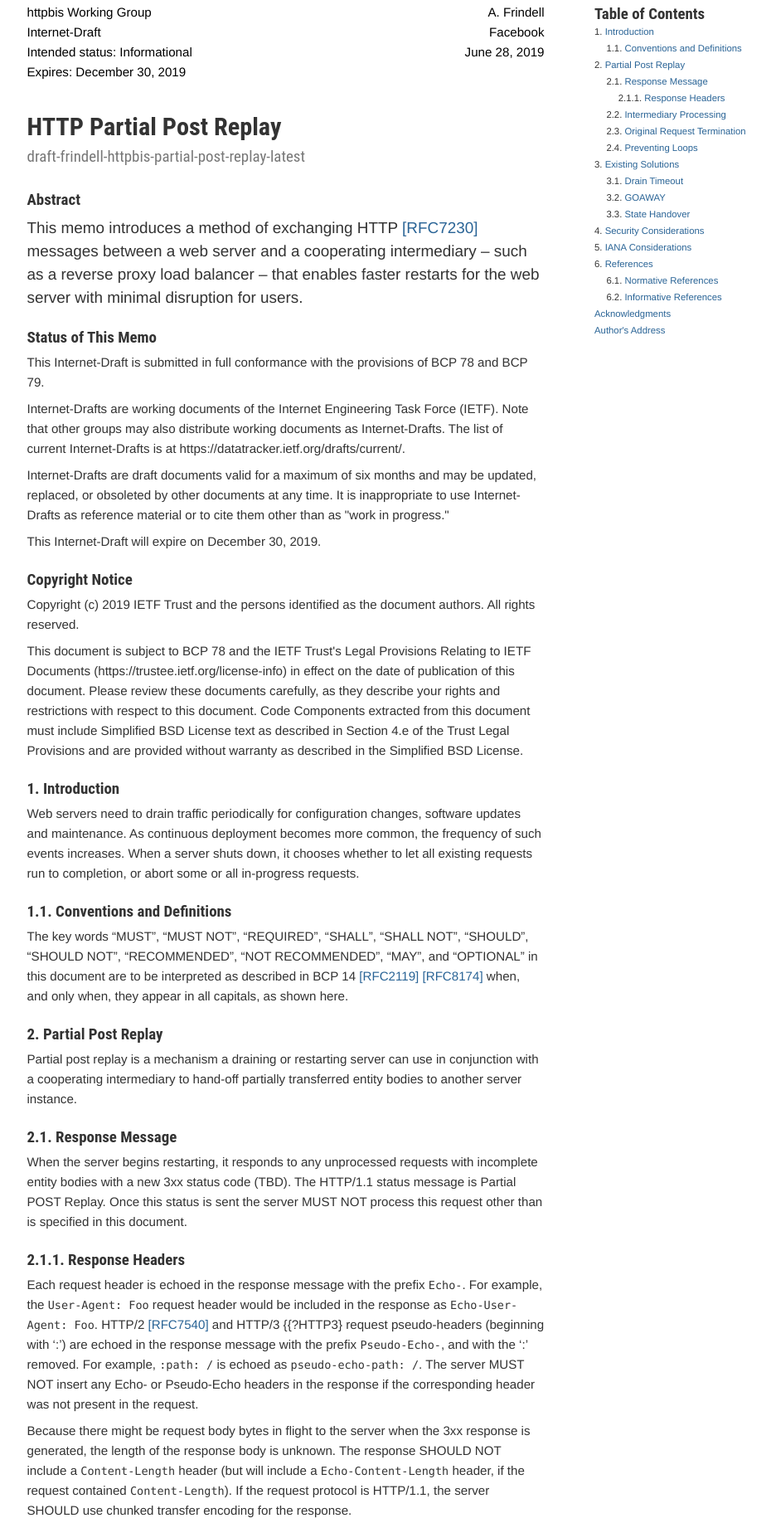
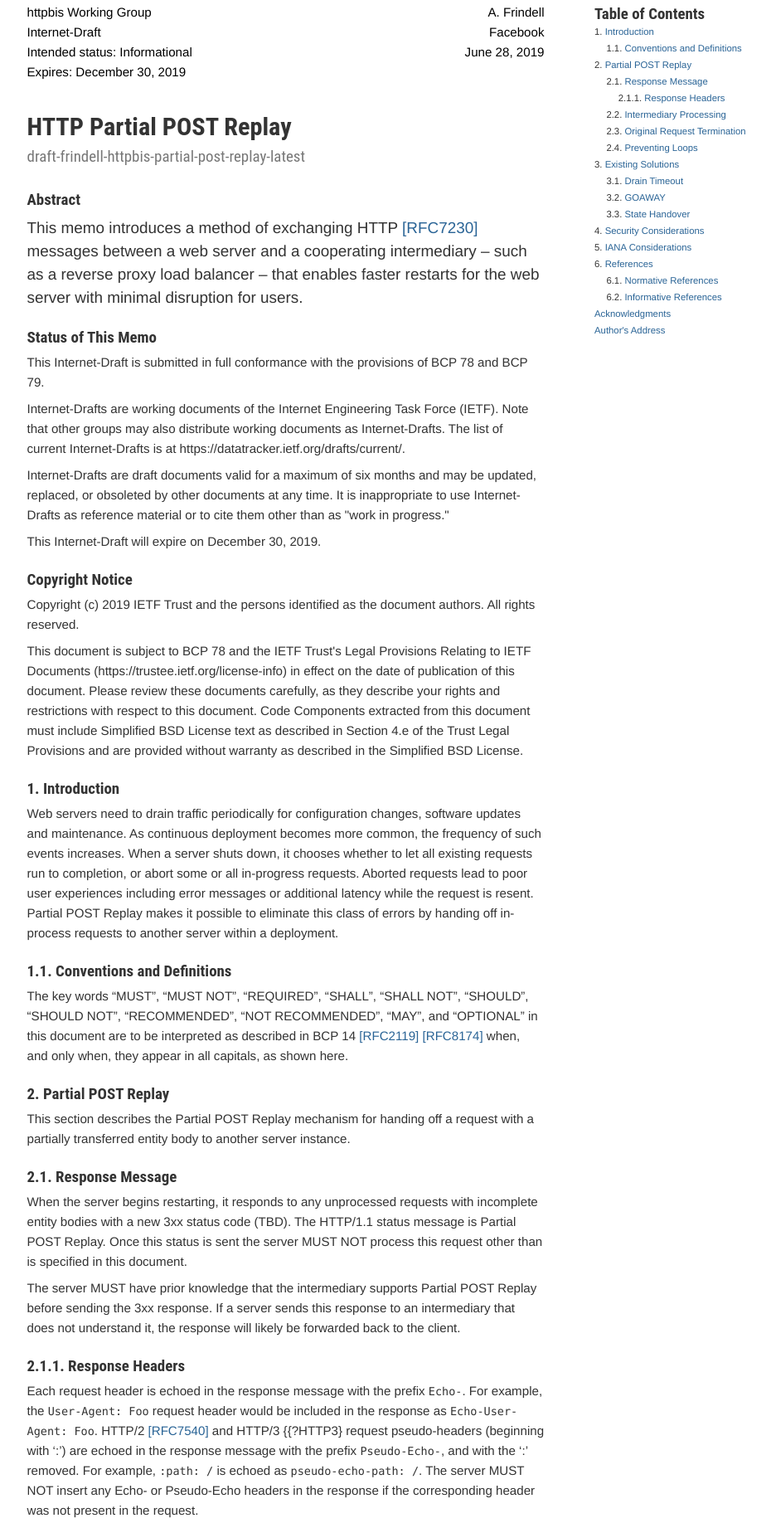
Before and after one commit to afrind/partial-post-replay, a plain HTML site: page draft-frindell-httpbis-partial-post-replay.html in a window 1280 px wide. Shown: the part 72-1908 px from the top of the page at 83% size, without its empty margins (123-1053 px from the left). Drawn offline with Linux system fonts and the light colour scheme.

Commit message:
Script updating gh-pages from 7b53951. [ci skip]

```diff
--- a/draft-frindell-httpbis-partial-post-replay.html
+++ b/draft-frindell-httpbis-partial-post-replay.html
@@ -5,7 +5,7 @@
 <head profile="http://www.w3.org/2006/03/hcard http://dublincore.org/documents/2008/08/04/dc-html/">
   <meta http-equiv="Content-Type" content="text/html; charset=us-ascii" />
 
-  <title>HTTP Partial Post Replay</title>
+  <title>HTTP Partial POST Replay</title>
 
 
 <style type="text/css">/*<![CDATA[*/
@@ -284,7 +284,7 @@ ul.toc li {
   <link href="#rfc.toc" rel="Contents">
 <link href="#rfc.section.1" rel="Chapter" title="1 Introduction">
 <link href="#rfc.section.1.1" rel="Chapter" title="1.1 Conventions and Definitions">
-<link href="#rfc.section.2" rel="Chapter" title="2 Partial Post Replay">
+<link href="#rfc.section.2" rel="Chapter" title="2 Partial POST Replay">
 <link href="#rfc.section.2.1" rel="Chapter" title="2.1 Response Message">
 <link href="#rfc.section.2.1.1" rel="Chapter" title="2.1.1 Response Headers">
 <link href="#rfc.section.2.2" rel="Chapter" title="2.2 Intermediary Processing">
@@ -340,7 +340,7 @@ ul.toc li {
     </tbody>
   </table>
 
-  <p class="title">HTTP Partial Post Replay<br />
+  <p class="title">HTTP Partial POST Replay<br />
   <span class="filename">draft-frindell-httpbis-partial-post-replay-latest</span></p>
 
   <h1 id="rfc.abstract"><a href="#rfc.abstract">Abstract</a></h1>
@@ -356,25 +356,26 @@ ul.toc li {
 <h1 id="rfc.section.1">
 <a href="#rfc.section.1">1.</a> <a href="#introduction" id="introduction">Introduction</a>
 </h1>
-<p id="rfc.section.1.p.1">Web servers need to drain traffic periodically for configuration changes, software updates and maintenance.  As continuous deployment becomes more common, the frequency of such events increases.  When a server shuts down, it chooses whether to let all existing requests run to completion, or abort some or all in-progress requests.</p>
+<p id="rfc.section.1.p.1">Web servers need to drain traffic periodically for configuration changes, software updates and maintenance.  As continuous deployment becomes more common, the frequency of such events increases.  When a server shuts down, it chooses whether to let all existing requests run to completion, or abort some or all in-progress requests.  Aborted requests lead to poor user experiences including error messages or additional latency while the request is resent.  Partial POST Replay makes it possible to eliminate this class of errors by handing off in-process requests to another server within a deployment.</p>
 <h1 id="rfc.section.1.1">
 <a href="#rfc.section.1.1">1.1.</a> <a href="#conventions-and-definitions" id="conventions-and-definitions">Conventions and Definitions</a>
 </h1>
 <p id="rfc.section.1.1.p.1">The key words &#8220;MUST&#8221;, &#8220;MUST NOT&#8221;, &#8220;REQUIRED&#8221;, &#8220;SHALL&#8221;, &#8220;SHALL NOT&#8221;, &#8220;SHOULD&#8221;, &#8220;SHOULD NOT&#8221;, &#8220;RECOMMENDED&#8221;, &#8220;NOT RECOMMENDED&#8221;, &#8220;MAY&#8221;, and &#8220;OPTIONAL&#8221; in this document are to be interpreted as described in BCP 14 <a href="#RFC2119" class="xref">[RFC2119]</a> <a href="#RFC8174" class="xref">[RFC8174]</a> when, and only when, they appear in all capitals, as shown here.</p>
 <h1 id="rfc.section.2">
-<a href="#rfc.section.2">2.</a> <a href="#partial-post-replay" id="partial-post-replay">Partial Post Replay</a>
+<a href="#rfc.section.2">2.</a> <a href="#partial-post-replay" id="partial-post-replay">Partial POST Replay</a>
 </h1>
-<p id="rfc.section.2.p.1">Partial post replay is a mechanism a draining or restarting server can use in conjunction with a cooperating intermediary to hand-off partially transferred entity bodies to another server instance.</p>
+<p id="rfc.section.2.p.1">This section describes the Partial POST Replay mechanism for handing off a request with a partially transferred entity body to another server instance.</p>
 <h1 id="rfc.section.2.1">
 <a href="#rfc.section.2.1">2.1.</a> <a href="#response-message" id="response-message">Response Message</a>
 </h1>
 <p id="rfc.section.2.1.p.1">When the server begins restarting, it responds to any unprocessed requests with incomplete entity bodies with a new 3xx status code (TBD).  The HTTP/1.1 status message is Partial POST Replay.  Once this status is sent the server MUST NOT process this request other than is specified in this document.</p>
+<p id="rfc.section.2.1.p.2">The server MUST have prior knowledge that the intermediary supports Partial POST Replay before sending the 3xx response.  If a server sends this response to an intermediary that does not understand it, the response will likely be forwarded back to the client.</p>
 <h1 id="rfc.section.2.1.1">
 <a href="#rfc.section.2.1.1">2.1.1.</a> <a href="#response-headers" id="response-headers">Response Headers</a>
 </h1>
 <p id="rfc.section.2.1.1.p.1">Each request header is echoed in the response message with the prefix <samp>Echo-</samp>.  For example, the <samp>User-Agent: Foo</samp> request header would be included in the response as <samp>Echo-User-Agent: Foo</samp>.  HTTP/2 <a href="#RFC7540" class="xref">[RFC7540]</a> and HTTP/3 {{?HTTP3} request pseudo-headers (beginning with &#8216;:&#8217;) are echoed in the response message with the prefix <samp>Pseudo-Echo-</samp>, and with the &#8216;:&#8217; removed.  For example, <samp>:path: /</samp> is echoed as <samp>pseudo-echo-path: /</samp>.  The server MUST NOT insert any Echo- or Pseudo-Echo headers in the response if the corresponding header was not present in the request.</p>
 <p id="rfc.section.2.1.1.p.2">Because there might be request body bytes in flight to the server when the 3xx response is generated, the length of the response body is unknown.  The response SHOULD NOT include a <samp>Content-Length</samp> header (but will include a <samp>Echo-Content-Length</samp> header, if the request contained <samp>Content-Length</samp>).  If the request protocol is HTTP/1.1, the server SHOULD use chunked transfer encoding for the response.</p>
-<p id="rfc.section.2.1.1.p.3">HTTP/1.1 server SHOULD include a Connection: close header in the response to prevent the intermediary from reusing the connection for a new request.  HTTP/2 and HTTP/3 servers SHOULD emit a GOAWAY frame on each open connection when shutdown is initiated.</p>
+<p id="rfc.section.2.1.1.p.3">HTTP/1.1 server SHOULD include a <samp>Connection: close</samp> header in the response to prevent the intermediary from reusing the connection for a new request.  HTTP/2 and HTTP/3 servers SHOULD emit a GOAWAY frame on each open connection when shutdown is initiated.</p>
 <h1 id="rfc.section.2.2">
 <a href="#rfc.section.2.2">2.2.</a> <a href="#intermediary-processing" id="intermediary-processing">Intermediary Processing</a>
 </h1>
@@ -412,8 +413,8 @@ ul.toc li {
 <a href="#rfc.section.3.2">3.2.</a> <a href="#goaway" id="goaway">GOAWAY</a>
 </h1>
 <p id="rfc.section.3.2.p.1">HTTP/2 introduced the GOAWAY frame which a server can use to indicate which requests will not be processed, and which can be safely retried by the client.  There are two problems with this mechanism.</p>
-<p id="rfc.section.3.2.p.2">First, the server cannot use this mechanism, to refuse requests with stream IDs lower than the highest stream ID it has already processed.  For example, if the server has received a partial request on stream ID=3, but has already begun processing a request on stream ID=5, it cannot send a GOAWAY with a Last-Stream-ID lower than 5.  HTTP/2 does not have a status code that indicates an individual request is retryable</p>
-<p id="rfc.section.3.2.p.3">Second, an intermediary cannot seamlessly retry a POST request unless it has buffered the entire request body.  Buffering all request bodies presents an enormous scalability challenge.</p>
+<p id="rfc.section.3.2.p.2">First, the server cannot use this mechanism to refuse requests with stream IDs lower than the highest stream ID it has already processed.  For example, if the server has received a partial request on stream ID=3, but has already begun processing a request on stream ID=5, it cannot send a GOAWAY with a Last-Stream-ID lower than 5.  HTTP/2 does not have a status code that indicates an individual request is retryable</p>
+<p id="rfc.section.3.2.p.3">Second, an intermediary cannot seamlessly retry a POST request unless it has buffered the entire request body.  Buffering all request bodies presents an enormous scalability challenge for intermediaries.</p>
 <h1 id="rfc.section.3.3">
 <a href="#rfc.section.3.3">3.3.</a> <a href="#state-handover" id="state-handover">State Handover</a>
 </h1>
@@ -495,7 +496,7 @@ ul.toc li {
 </li>
 <ul><li>1.1.   <a href="#rfc.section.1.1">Conventions and Definitions</a>
 </li>
-</ul><li>2.   <a href="#rfc.section.2">Partial Post Replay</a>
+</ul><li>2.   <a href="#rfc.section.2">Partial POST Replay</a>
 </li>
 <ul><li>2.1.   <a href="#rfc.section.2.1">Response Message</a>
 </li>
```
Also changed, not shown: draft-frindell-httpbis-partial-post-replay.txt.
